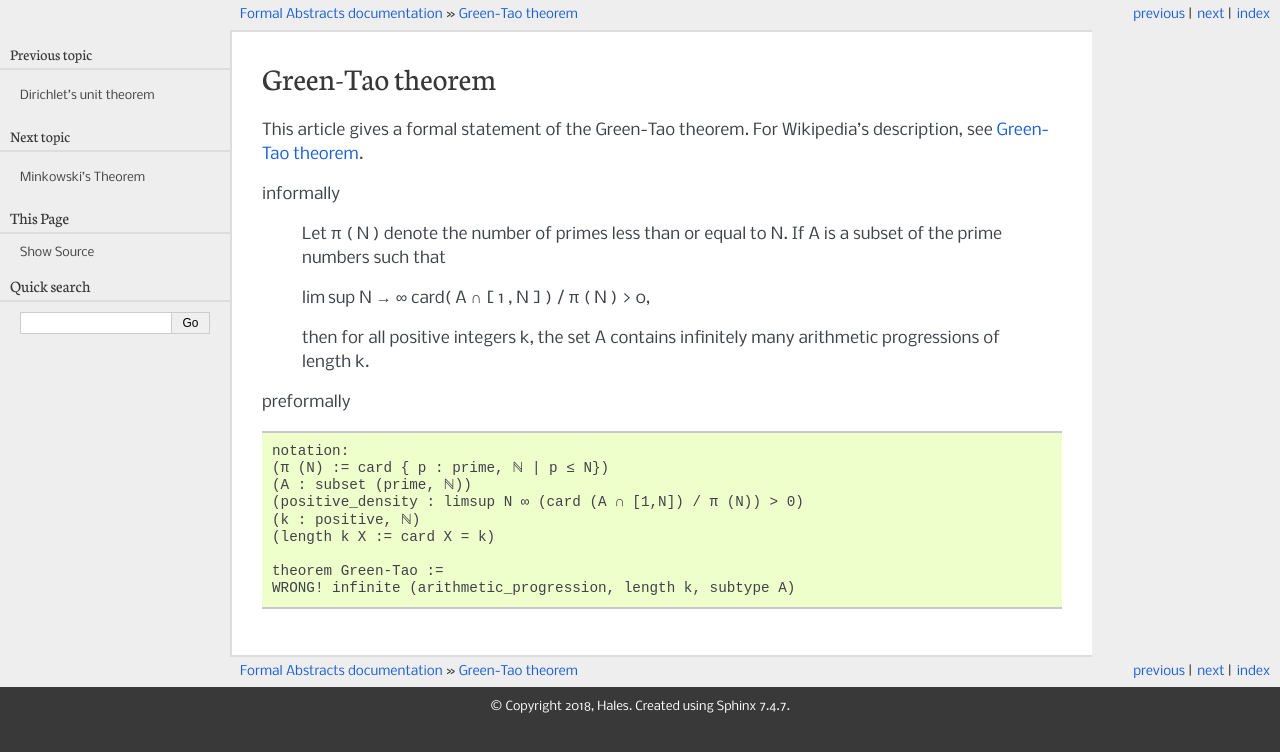
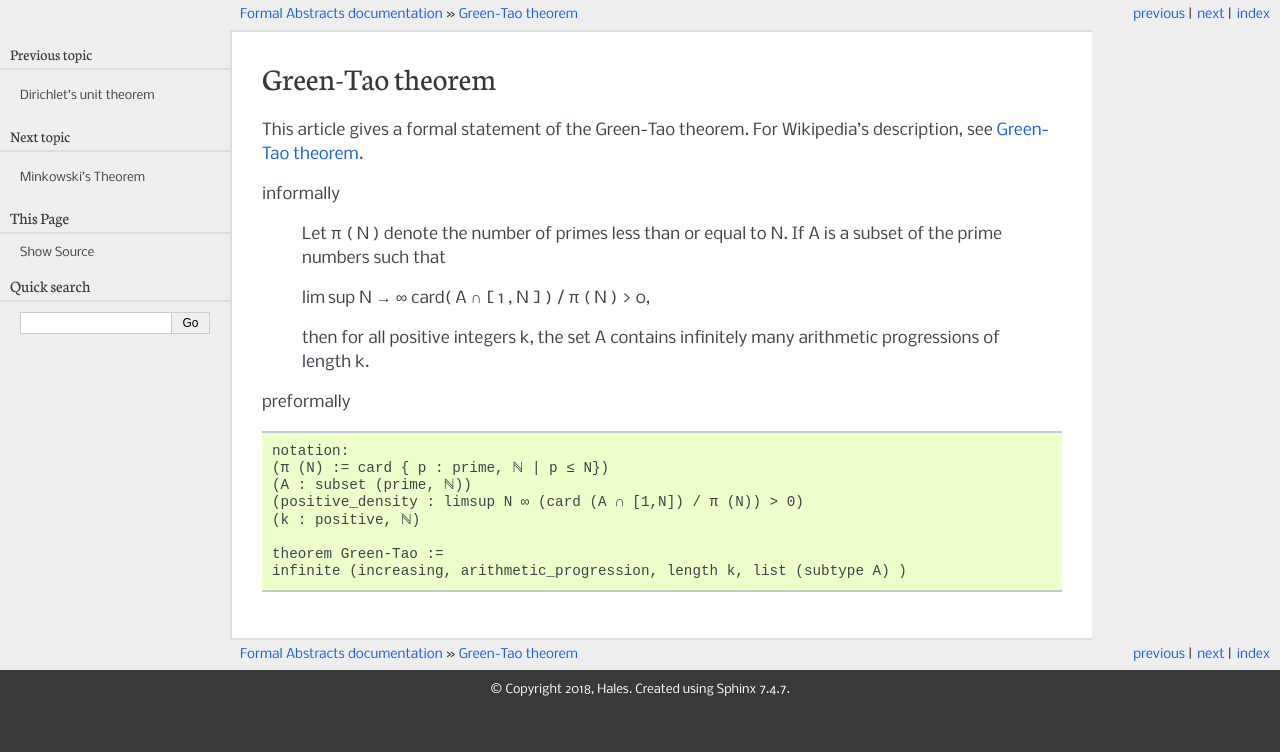
Before and after one commit to formalabstracts/formalabstracts, a Sphinx documentation site: the page built from sphinx/Green-Tao_theorem.rst, in a window 1280 px wide. Shown: the top 752 px of the page. Built offline with Sphinx 7.4.7, drawn with Linux system fonts in a browser that asks for light colours.

Commit message:
Green-Tao updated

```diff
--- a/sphinx/Green-Tao_theorem.rst
+++ b/sphinx/Green-Tao_theorem.rst
@@ -20,7 +20,6 @@
   (A : subset (prime, ℕ))
   (positive_density : limsup N ∞ (card (A ∩ [1,N]) / π (N)) > 0)
   (k : positive, ℕ)
-  (length k X := card X = k)
 
   theorem Green-Tao :=
-  WRONG! infinite (arithmetic_progression, length k, subtype A)
+  infinite (increasing, arithmetic_progression, length k, list (subtype A) )
```
